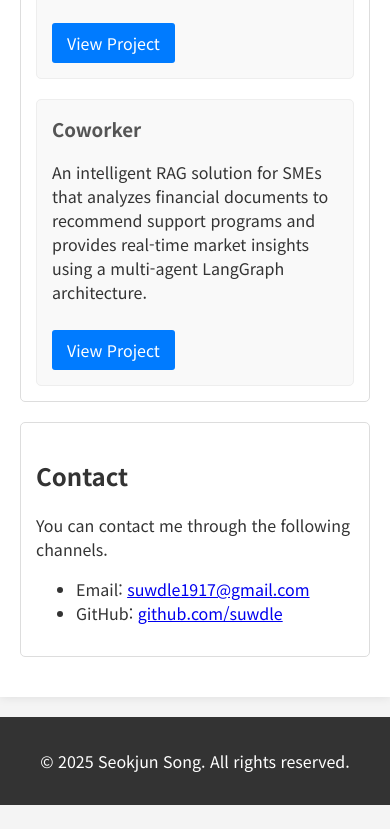
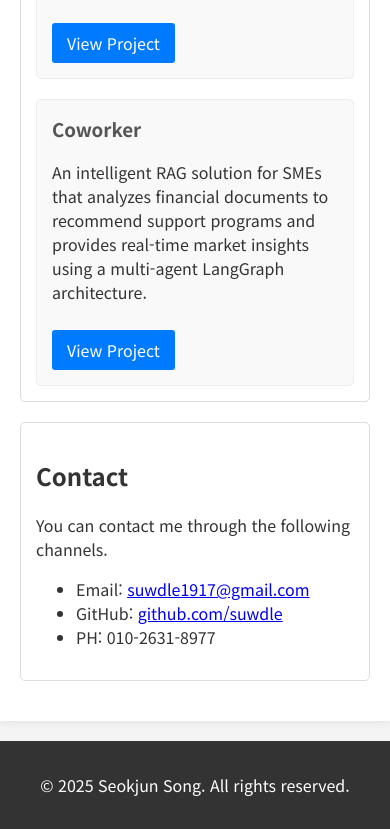
Before and after one commit to suwdle/suwdle.github.io, a plain HTML site: page index.html in a window 390 px wide. Shown: the part 1372-2201 px from the top of the page. Before the commit the page ends 2177 px from the top, so only its background shows below. Drawn offline with Linux system fonts and the light colour scheme.

Commit message:
ADD Phone number

```diff
--- a/index.html
+++ b/index.html
@@ -50,6 +50,7 @@
             <ul>
                 <li>Email: <a href="mailto:suwdle1917@gmail.com">suwdle1917@gmail.com</a></li>
                 <li>GitHub: <a href="https://github.com/suwdle" target="_blank">github.com/suwdle</a></li>
+                <li>PH: 010-2631-8977</li>
             </ul>
         </section>
     </main>
```
